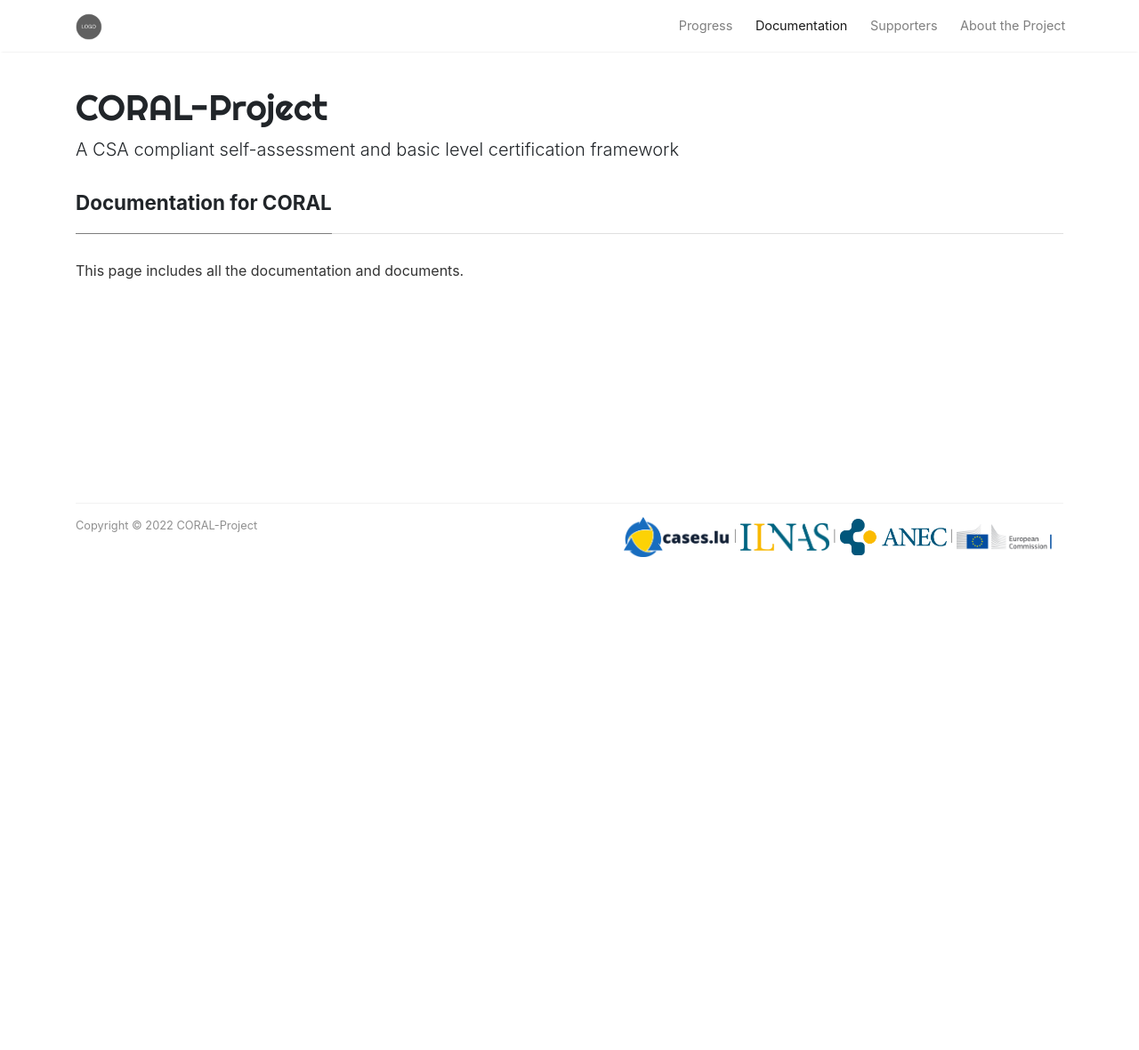
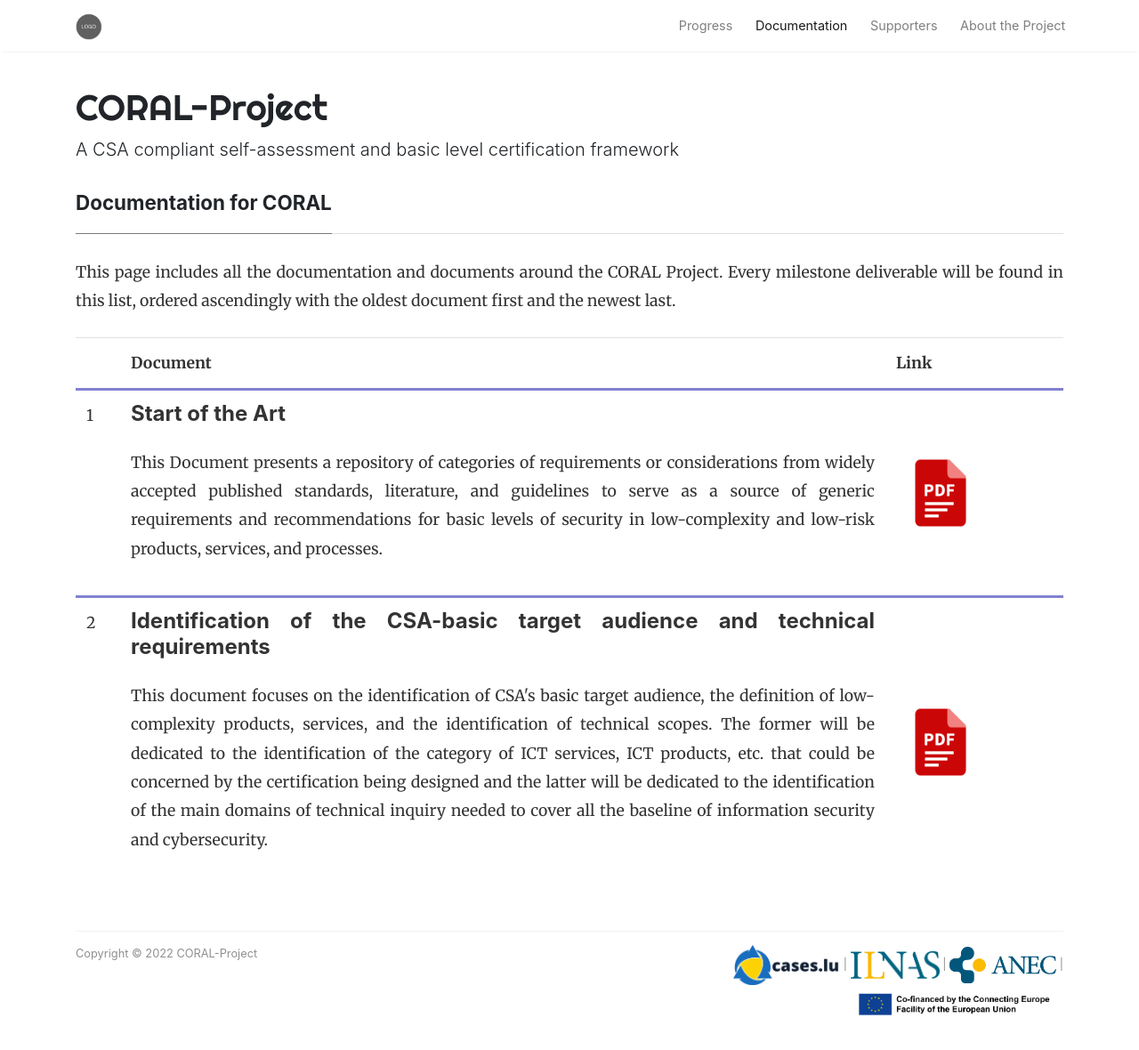
Before and after one commit to NC3-LU/coral-project, a Jekyll site: the page built from documentation.md, in a window 1280 px wide and 1223 px high. Shown: the top 1180 px of the window at 89% size. Built offline with Jekyll 4.4.1, drawn with Linux system fonts in a browser that asks for light colours; nearby versions of some CDN libraries.

Commit message:
added the deliverables and the new EC logo to the website

```diff
--- /dev/null
+++ b/_data/documents.yml
@@ -0,0 +1,8 @@
+- title: Start of the Art
+  description: "This Document presents a repository of categories of requirements or considerations from widely accepted published standards, literature, and guidelines to serve as a source of generic requirements and recommendations for basic levels of security in low-complexity and low-risk products, services, and processes."
+  date: 15/02/2022
+  link: "/assets/docs/stateoftheart.pdf"
+- title: Identification of the CSA-basic target audience and technical requirements
+  description: "This document focuses on the identification of CSA's basic target audience, the definition of low-complexity products, services, and the identification of technical scopes. The former will be dedicated to the identification of the category of ICT services, ICT products, etc. that could be concerned by the certification being designed and the latter will be dedicated to the identification of the main domains of technical inquiry needed to cover all the baseline of information security and cybersecurity."
+  date: 15/03/2022
+  link: "/assets/docs/technicalrequirements&targetaudience.pdf"
--- a/_data/timeline.yml
+++ b/_data/timeline.yml
@@ -6,12 +6,12 @@
 - title: Milestone 2
   description: "One of the First Milestone is the White-paper on the state-of-the-art standardization approaches in cybersecurity and is due on February 15, 2022. <br><br>Another achievable during this milestones is a report including the target audience identification, main domains of technical inquiry for the risk assessment approach, and this should be done by 15.03.2022"
   date: 15/02/2022
-  done: False
+  done: True
 
 - title: Milestone 3
   description: Provide a status report to the HaDEA with an update on the status of the project and due on March 2022.
   date: 15/03/2022
-  done: False
+  done: True
 
 - title: Milestone 4
   description: Elaborate a set of questionnaire, and possible recommendations for the self-assessment and the basic level of assurance, due on August 31, 2022
--- a/_layouts/default.html
+++ b/_layouts/default.html
@@ -156,7 +156,7 @@
             <a href="https://www.cases.lu"><img src="/assets/images/cases.png" width="120px"></a> |
             <a href="https://ilnas.gouvernement.lu/en.html"><img src="/assets/images/ilnas.png" width="100px"></a> |
             <a href="https://portail-qualite.public.lu/fr/acteurs/gie-anec.html"><img src="/assets/images/anec.jpeg" width="120px"></a> |
-            <a href="https://ec.europa.eu/info/index_en"><img src="/assets/images/eclogo.png" width="120px"></a>
+            <a href="https://ec.europa.eu/info/index_en"><img src="/assets/images/EC_logo_horizontal.png" width="240px"></a>
         </div>
     </div>
 </footer>
--- /dev/null
+++ b/_layouts/documents.html
@@ -0,0 +1,44 @@
+---
+layout: default
+---
+
+
+<section>
+    <div class="section-title">
+        <h2><span>{{ page.title }}</span></h2>
+    </div>
+
+    <div class="article-post">
+    {{content}}
+
+
+    <table class="table" style="width: 100%;">
+        <tr>
+            <th style="width: 50px;"></th>
+            <th>Document</th>
+            <th style="width:200px;">Link</th>
+        </tr>
+        {% assign docnum=1 %}
+        {% for doc in site.data.documents %}
+        <tr style="border-top: 3px solid #8181d1;">
+            <td>{{ docnum }}</td>
+            <td>
+                <h4>{{ doc.title }}</h4>
+                <p>{{ doc.description }}</p>
+            </td>
+            <td style="vertical-align: middle;">
+                <a href="{{ doc.link }}">
+                <img src="/assets/images/doc.png" style="max-height: 100px;">
+                </a>
+            </td>
+        </tr>
+        {% assign docnum = docnum | plus:1 %}
+        {% endfor %}
+    </table>
+
+
+
+    </div>
+
+
+</section>
--- a/documentation.md
+++ b/documentation.md
@@ -1,7 +1,7 @@
 ---
-layout: page
+layout: documents
 title: Documentation for CORAL
 permalink: /docs/
 ---
 
-This page includes all the documentation and documents.
+This page includes all the documentation and documents around the CORAL Project. Every milestone deliverable will be found in this list, ordered ascendingly with the oldest document first and the newest last.
```
Also changed, not shown: Gemfile.lock, assets/images/doc.png (added), 2 other files.
